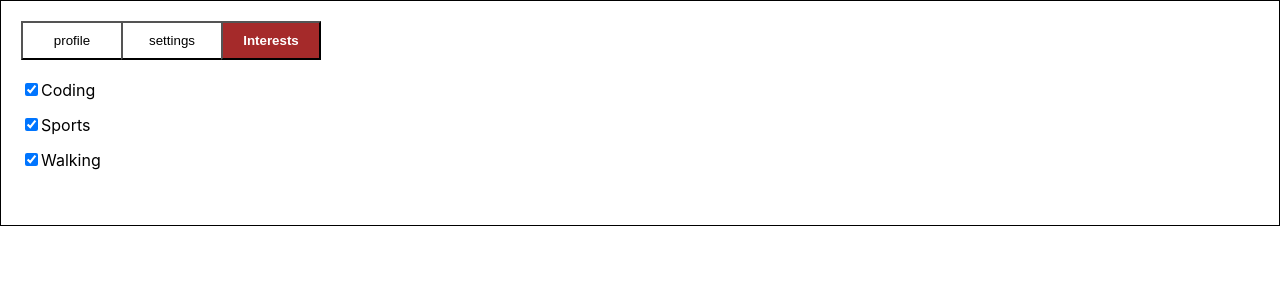
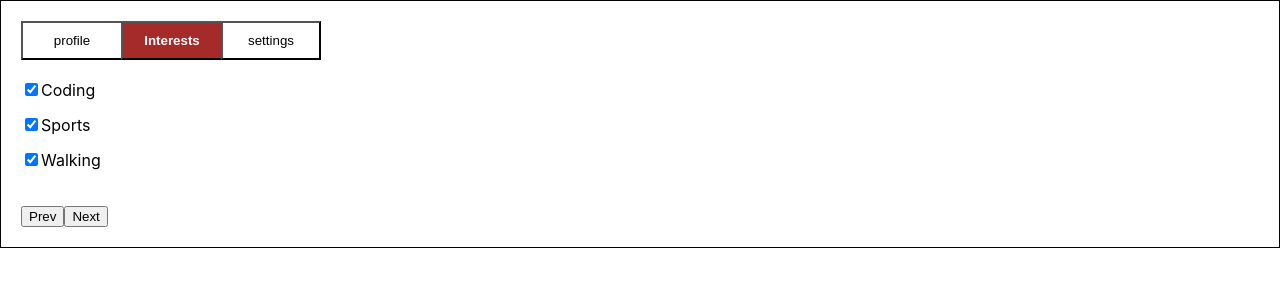
Before and after one commit to bhargavgopal-lanke/MachineCodingRoundExamples, a React (Create React App) app in the folder tab-from-component/: page / in a window 1280 px wide. Both pictures are taken after a click on the button "Interests". Shown: the top 300 px of the page. Built offline with nearby package versions, Linux system fonts and the light colour scheme.

Commit message:
prev and next button are added for switching the tabs.

```diff
--- a/tab-from-component/src/App.js
+++ b/tab-from-component/src/App.js
@@ -21,16 +21,23 @@ function App() {
       component: Profile,
     },
     {
+      name: "Interests",
+      component: Interest,
+    },
+    {
       name: "settings",
       component: Settings,
-    },
-    {
-      name: "Interests",
-      component: Interest,
     },
   ];
 
   const ActiveTabComponent = activeTabs[tabIndex].component;
+
+  const prevButton = () => {
+    setTabIndex((prevState) => prevState - 1);
+  };
+  const nextButton = () => {
+    setTabIndex((prevState) => prevState + 1);
+  };
 
   return (
     <div className="App">
@@ -53,6 +60,11 @@ function App() {
         <div style={{ padding: "20px 0" }}>
           <ActiveTabComponent data={data} setData={setData} />
         </div>
+        {tabIndex === activeTabs.length - 1 && <button>Submit</button>}
+        {tabIndex > 0 && <button onClick={prevButton}>Prev</button>}
+        {tabIndex < activeTabs.length - 1 && (
+          <button onClick={nextButton}>Next</button>
+        )}
       </div>
     </div>
   );
```
